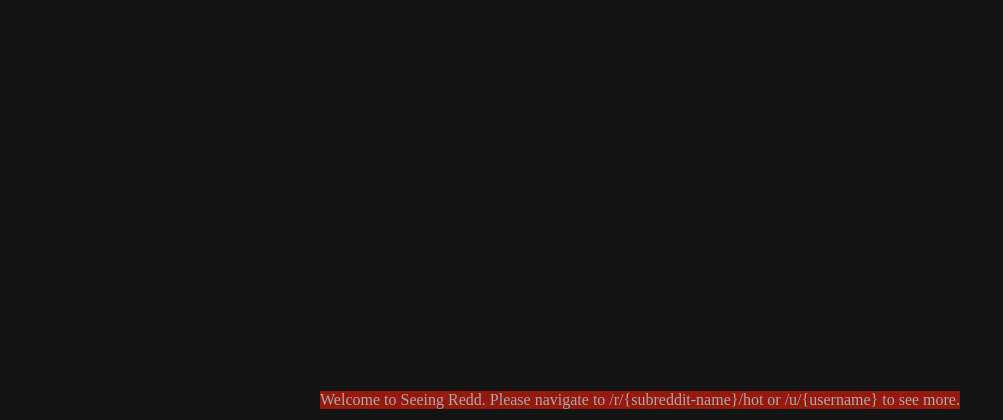
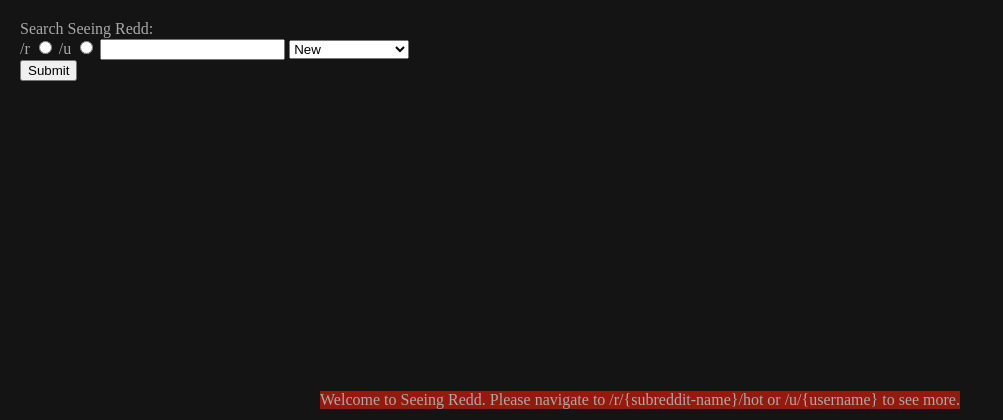
Before and after one commit to surprisetech/intheloop, a Flask app: page / in a window 1280 px wide. Shown: the top 420 px of the page, without its empty margins (0-1003 px from the left). Run offline with Flask 2, Linux system fonts and the light colour scheme.

Commit message:
added search bar, still need to specify action on submit

```diff
--- a/static/style.css
+++ b/static/style.css
@@ -1,4 +1,8 @@
 /* The optimal theme is dark theme. */
+head {
+    background-color: #95190c;
+}
+
 body {
     color: darkgray;
     background-color: #141414;
--- a/templates/index.html
+++ b/templates/index.html
@@ -1,8 +1,34 @@
 <html>
     <head>
         <link rel="stylesheet" href="/style.css" />
+        <script>
+            function EnableDrop() { document.getElementById("Category").disabled=false; }
+            function DisableDrop() { document.getElementById("Category").disabled=true; }
+        </script>
     </head>
     <body>
+        <div class="head" style="position:fixed;top:0;left:0;padding:20px">
+            <form id="redditSearch">
+            <!-- action="app.py?" method="get" onsubmit="script func?" -->
+            <!-- search with the values from radio + q text + select option -->
+                <label>Search Seeing Redd:</label><br>
+                <label for="r">/r</label>
+                    <input type="radio" name="page" id="r" value="subreddit" onclick="EnableDrop();">
+                <label for="u">/u</label>
+                    <input type="radio" name="page" id="u" value="user" onclick="DisableDrop();">
+                <input type="search" name="q">
+                <select id="Category" form="redditSearch">
+                    <option value="new">New</option>
+                    <option value="hot">Hot</option>
+                    <option value="topAll">Top All</option>
+                    <option value="top24">Top 24</option>
+                    <option value="contAll">Controversial All</option>
+                    <option value="cont24">Controversial 24</option>
+                </select><br>
+                <input type="submit">
+            </form>
+        </div>
+
         <div class="chart">{{ chart | safe }}</div>
         <!-- <div class="cloud">{{ cloud | safe }}</div> -->
     </body>
```
